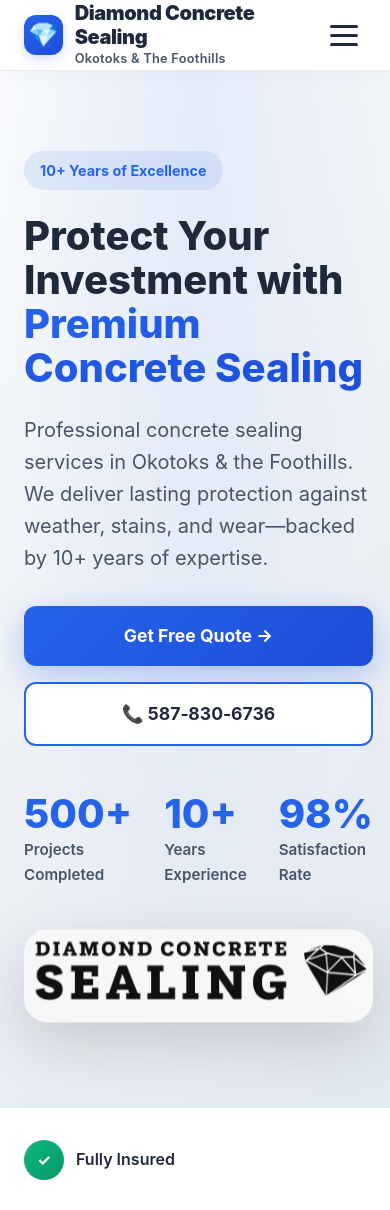
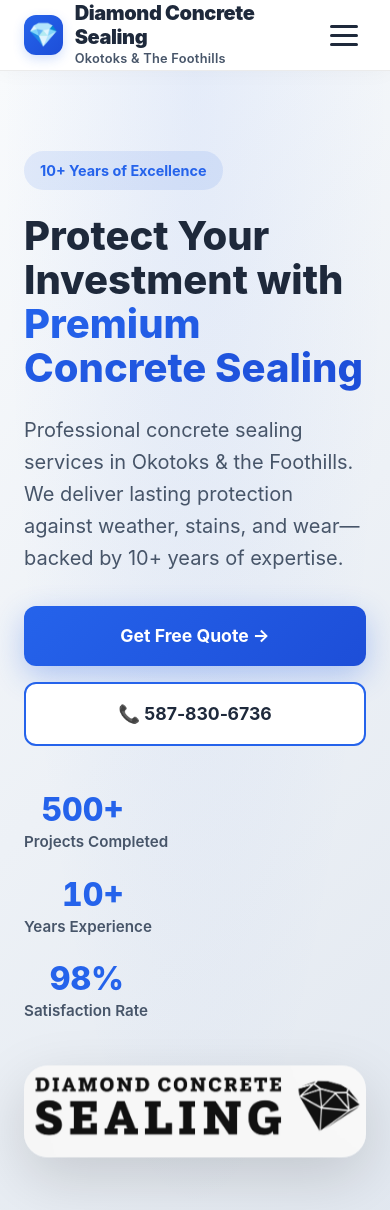
Before and after one commit to DeagsB/Diamond-Concrete-Sealing-Website, a Next.js app in the folder web/: page / in a window 390 px wide. Shown: the top 1210 px of the page. Built offline with nearby package versions, Linux system fonts and the light colour scheme.

Commit message:
Fix layout shift on mobile when statistics count up

```diff
--- a/web/app/globals.css
+++ b/web/app/globals.css
@@ -588,6 +588,10 @@
   color: var(--primary);
   line-height: 1;
   margin-bottom: 4px;
+  font-variant-numeric: tabular-nums;
+  min-width: 100px;
+  text-align: right;
+  display: block;
 }
 
 .stat-label {
@@ -1215,6 +1219,20 @@
     justify-content: center;
   }
 
+  .hero-stats {
+    flex-direction: column;
+    gap: 24px;
+  }
+
+  .stat {
+    width: 100%;
+  }
+
+  .stat-number {
+    font-size: 2rem;
+    min-width: 80px;
+  }
+
   .trust-grid {
     grid-template-columns: 1fr;
   }
--- a/web/components/Counter.tsx
+++ b/web/components/Counter.tsx
@@ -50,7 +50,7 @@
   }
 
   return (
-    <div ref={ref} className="stat-number">
+    <div ref={ref} className="stat-number" style={{ minWidth: '100px', display: 'inline-block' }}>
       {count}{suffix}
     </div>
   )
```
